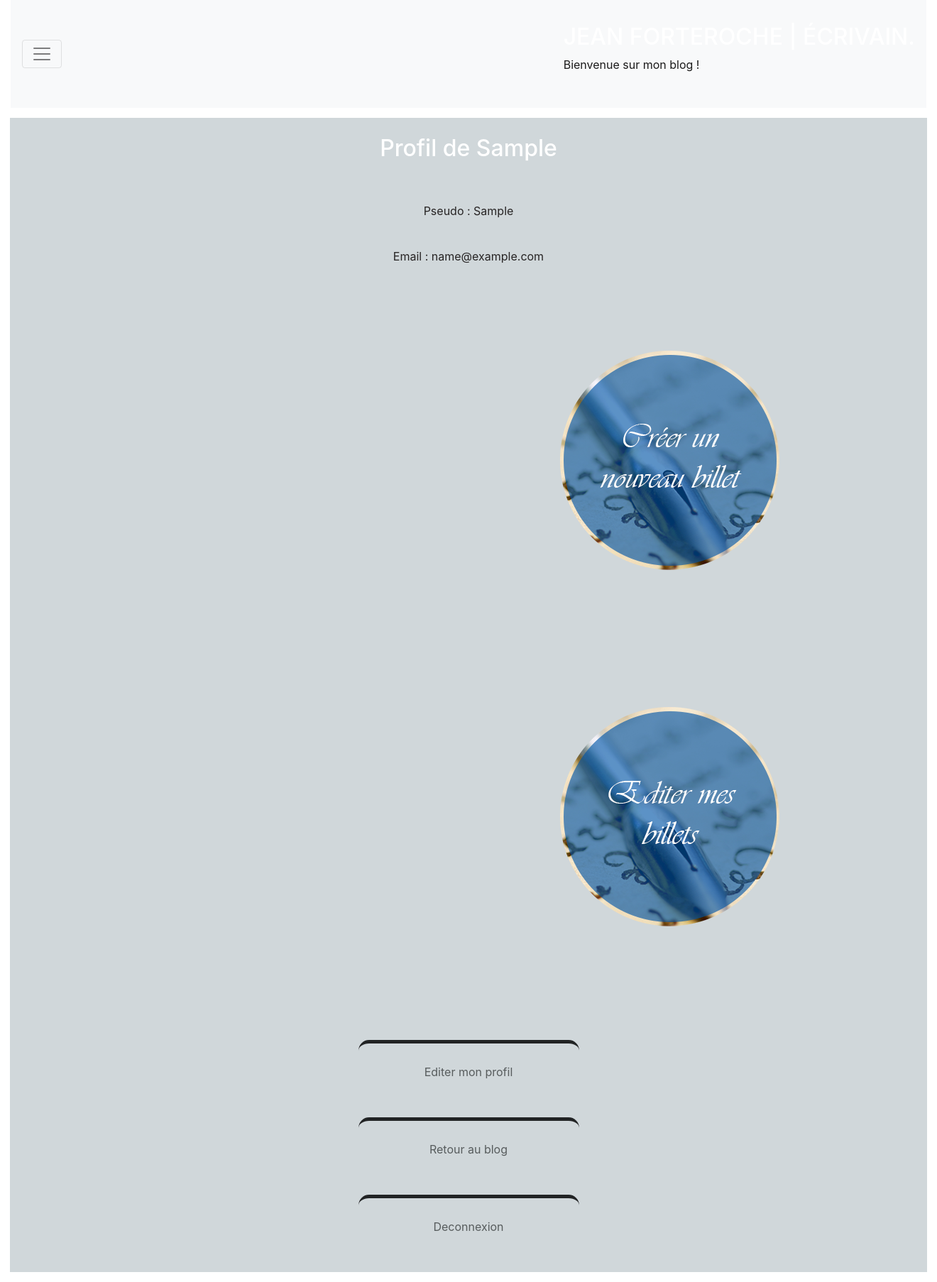
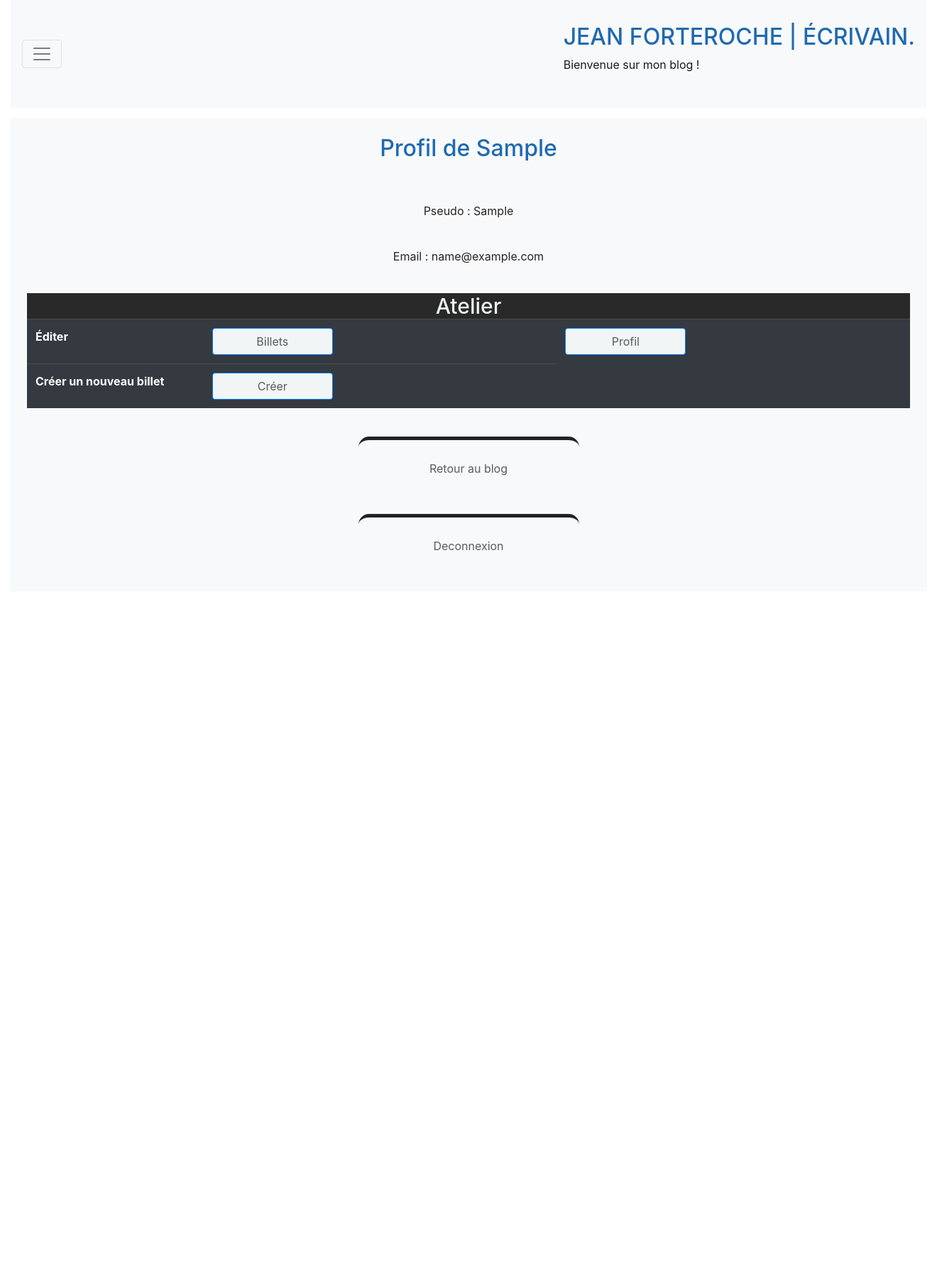
Before and after one commit to Montagne253/P4-Blog, a PHP site: page /profil.php in a window 1320 px wide. Shown: the whole page at 71% size. After the commit the page ends 775 px from the top, so only its background shows below. Run offline with PHP 8.4, Linux system fonts and the light colour scheme; the visitor is signed in with stand-in values (Sample User, id 1); tables that the repository leaves empty or names only in its code hold one stand-in row (values such as "Sample post"); some libraries are stand-ins or nearby versions.

Commit message:
Nouvelle architecture page Profil/Admin
retouche CSS et modif btn link

```diff
--- a/profil.php
+++ b/profil.php
@@ -25,14 +25,14 @@ if(isset($_SESSION['id'])) {
     <title>Profil</title>
 </head>
 <body>
-<header >
+<header>
 
 
 <div class="container-fluid">
 
         <div class="pos-f-t">
             <div class="collapse" id="navbarToggleExternalContent">
-            <a class="navbar-brand" href="connexion.php">Admin</a>
+            <a class="navbar-brand" href="index.php">HOME</a>
             </div>
             <nav class="navbar navbar-light bg-light">
                 <button class="navbar-toggler" type="button" data-toggle="collapse" data-target="#navbarToggleExternalContent" aria-controls="navbarToggleExternalContent" aria-expanded="false" aria-label="Toggle navigation">
@@ -41,7 +41,7 @@ if(isset($_SESSION['id'])) {
                 <div class="title">
                     <h2 >JEAN FORTEROCHE | ÉCRIVAIN.</h2>
                     <p>Bienvenue sur mon blog !</p>
-</div>
+                </div>
             </nav>
         </div>
 </div>
@@ -66,21 +66,25 @@ if(isset($_SESSION['id'])) {
 
         {
         ?>
-        <div class="link_billet">
-        <a class="img_edit" href="redaction.php">
-            <img  src="img/createbillet.png"  />
-        </a>
-        <a class="img_edit" href="editbillet.php">
-            <img  src="img/editbillet.png"  />
-        </a>
-        </div>
-        <br>
-        <br>
-        <a class="navigation__link__1" href="editerprofil.php">Editer mon profil</a>
+<h6>Atelier</h6>
+<table class="table table-dark">
+
+  <tbody>
+    <tr>
+      <th scope="row">Éditer</th>
+      <td><a class="btn btn-primary" role="button" href="editbillet.php">Billets</a></td>
+      <td><a class="btn btn-primary" role="button" href="editerprofil.php">Profil</a></td>
+    </tr>
+    <tr>
+      <th scope="row"><img src=""/>Créer un nouveau billet</th>
+      <td><a role="button" href="redaction.php" class="btn btn-primary">Créer</a></td>
+    </tr>
+  </tbody>
+</table>
+
         <br>
         <a class="navigation__link__1" href="index.php">Retour au blog</a>
         <br>
-
         <a class="navigation__link__1" href="deconnexion.php">Deconnexion</a>
         <?php
         }
--- a/projet4.css
+++ b/projet4.css
@@ -343,7 +352,7 @@ a
 
 
 #profil {
-	background-color: #d0d7da;
+	background-color: #f8f9fa;
 	color: rgb(39, 36, 36);
 	margin: 14px;
 	padding: 24px;
@@ -368,7 +377,6 @@ a {
 	text-decoration: none;
 	border: none;
 	outline: none;
-	margin-left: 1000px;
 
 }
 
@@ -387,7 +395,7 @@ section {
 
 h1, h2 {
 
-	color: #fff;
+	color: rgb(31, 106, 177);
 }
 
 table {
@@ -404,6 +412,26 @@ input {
 
 label {
 	color:rgb(150, 202, 226);
+}
+
+h6 {
+	font-size: 30px !important;
+	text-align: center;
+	background-color: #070606da !important;
+	color: #eef0f1 !important;
+	margin: none !important;
+	margin-bottom: 0 !important;
+}
+
+
+th {
+	padding-right: 0 !important;
+	width: 20% !important;
+}
+
+td {
+	padding-right: 0 !important;
+	width: 40% !important;
 }
 
 
@@ -438,10 +466,22 @@ label {
 
 
 /*====================================
-=            SLIDER FORM            =
+=            BUTTONs FORM            =
 ====================================*/
 
 
+.btn-primary {
+	background-color: #f1f5f6 !important;
+	width: 35% !important;
+
+}
+
+.btn-primary:hover {
+
+	background-color: #272829 !important;
+	color: #eef0f1 !important;
+
+}
 
 
 
```
Also changed, not shown: other parts of projet4.css (+21 -12 lines).
